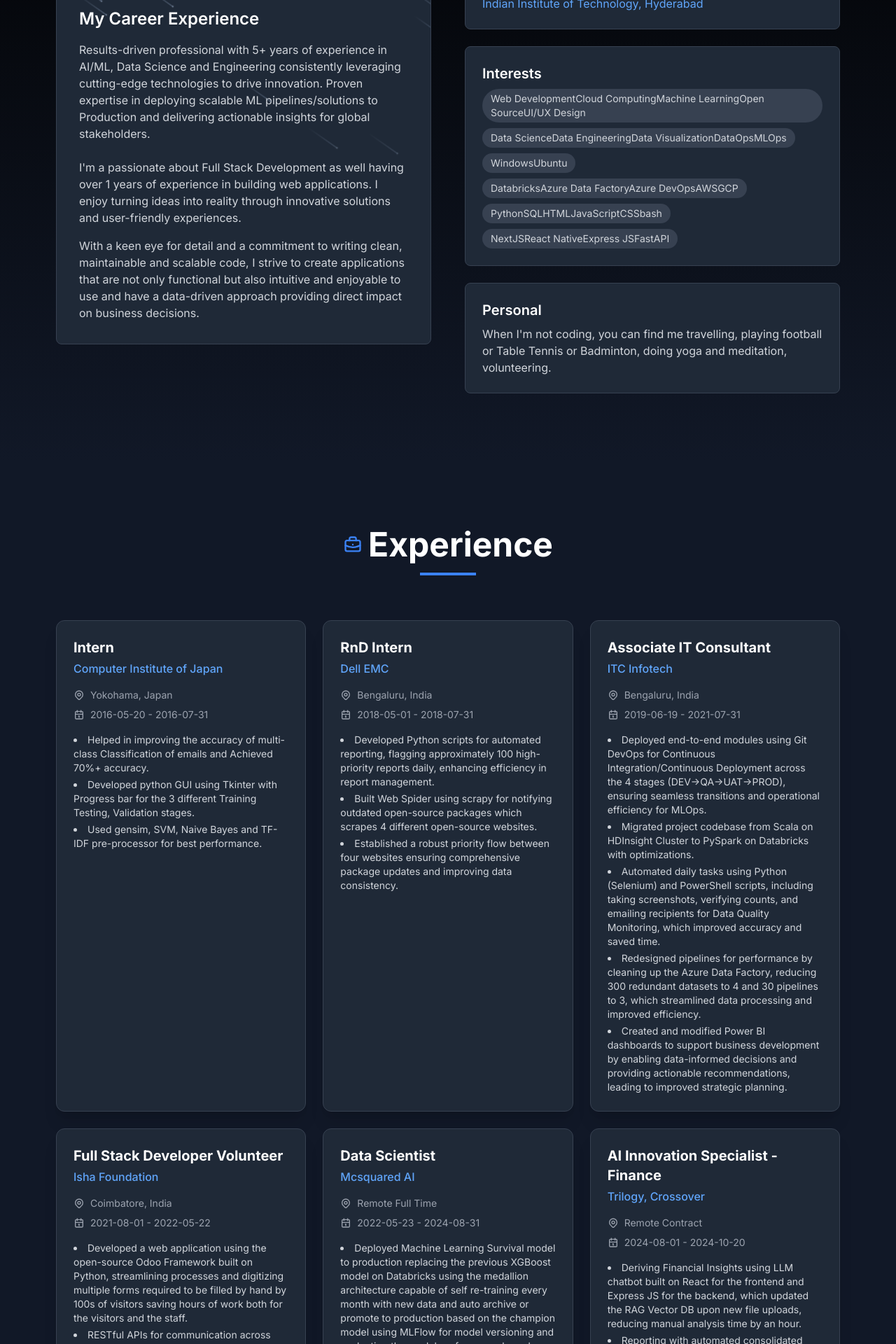
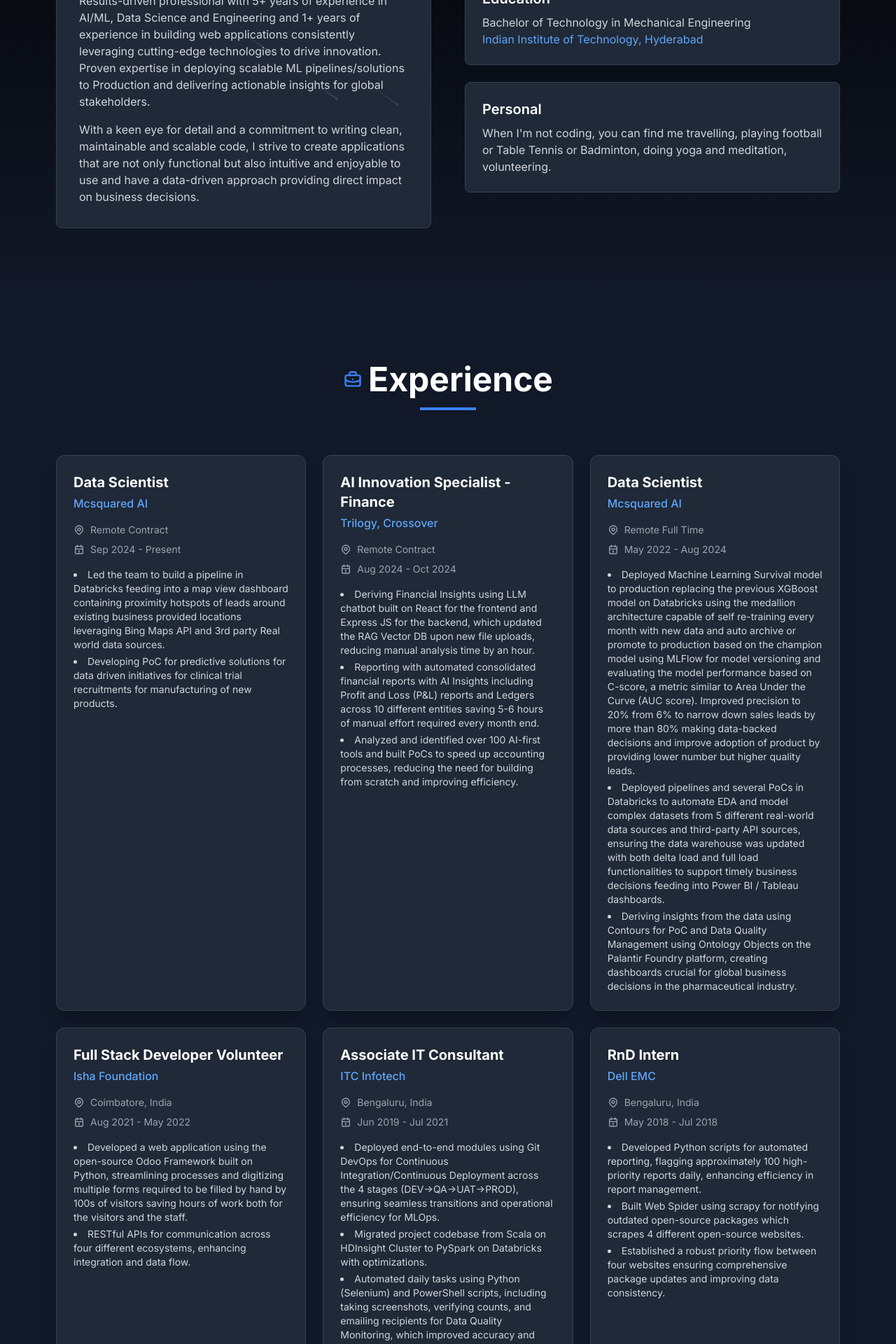
Before and after one commit to BssMsi/portfolio, a Next.js app: page / in a window 1280 px wide. Shown: the part 1120-3040 px from the top of the page at 70% size. Built offline with nearby package versions, Linux system fonts and the light colour scheme.

Commit message:
updated skills and experience section

```diff
--- a/package.json
+++ b/package.json
@@ -17,6 +17,7 @@
     "nodemailer": "^6.10.0",
     "react": "^18",
     "react-dom": "^18",
+    "react-icons": "^5.5.0",
     "tailwind-merge": "^2.2.1",
     "winston": "^3.17.0",
     "winston-daily-rotate-file": "^5.0.0",
--- a/src/components/AboutSection.tsx
+++ b/src/components/AboutSection.tsx
@@ -2,6 +2,34 @@
 import { Meteors } from "@/components/ui/meteors";
 import { portfolioData } from "@/lib/utils";
 import { motion } from "framer-motion";
+import {
+  FaCode,
+  FaDatabase,
+  FaRobot,
+  FaChartLine,
+  FaServer,
+  FaCloud,
+  FaMobile,
+  FaLaptopCode,
+  FaBrain,
+  FaNetworkWired,
+  FaDesktop,
+  FaPalette,
+  FaLinux,
+  FaWindows,
+  FaGithub,
+  FaHtml5,
+  FaCss3Alt,
+  FaJs,
+  FaPython,
+  FaTerminal,
+  FaChartBar,
+  FaCogs,
+  FaCodeBranch,
+  FaReact,
+  FaNodeJs,
+  FaFastForward
+} from "react-icons/fa";
 
 const AboutSection = () => {
   return (
@@ -30,9 +58,7 @@
               <Meteors number={15} className="opacity-80" />
               <h3 className="text-2xl font-semibold text-white mb-4">My Career Experience</h3>
               <p className="text-gray-300 mb-4">
-              Results-driven professional with 5+ years of experience in AI/ML, Data Science and Engineering consistently leveraging cutting-edge technologies to drive innovation. Proven expertise in deploying scalable ML pipelines/solutions to Production and delivering actionable insights for global stakeholders.<br /><br />
-              I'm a passionate about Full Stack Development as well having over 1 years of experience in building web applications. I enjoy turning ideas into reality through innovative solutions and user-friendly experiences.
-              </p>
+              Results-driven professional with 5+ years of experience in AI/ML, Data Science and Engineering and 1+ years of experience in building web applications consistently leveraging cutting-edge technologies to drive innovation. Proven expertise in deploying scalable ML pipelines/solutions to Production and delivering actionable insights for global stakeholders.              </p>
               <p className="text-gray-300">
                 With a keen eye for detail and a commitment to writing clean, maintainable and scalable code, I strive to create applications that are not only functional but also intuitive and enjoyable to use and have a data-driven approach providing direct impact on business decisions.
               </p>
@@ -53,17 +79,6 @@
             </div>
 
             <div className="bg-gray-800 border border-gray-700 rounded-lg p-6">
-              <h3 className="text-xl font-semibold text-white mb-2">Interests</h3>
-              <div className="flex flex-wrap gap-2 mt-2">
-                {Object.values(portfolioData.skills).map((interest, index) => (
-                  <span key={index} className="px-3 py-1 bg-gray-700 text-gray-300 rounded-full text-sm">
-                    {interest}
-                  </span>
-                ))}
-              </div>
-            </div>
-
-            <div className="bg-gray-800 border border-gray-700 rounded-lg p-6">
               <h3 className="text-xl font-semibold text-white mb-2">Personal</h3>
               <p className="text-gray-300">
                 When I'm not coding, you can find me travelling, playing football or Table Tennis or Badminton, doing yoga and meditation, volunteering.
--- a/src/components/ExperienceSection.tsx
+++ b/src/components/ExperienceSection.tsx
@@ -2,6 +2,20 @@
 import { motion } from "framer-motion";
 import { IconBriefcase, IconCalendar, IconMapPin } from "@tabler/icons-react";
 import { portfolioData } from "@/lib/utils";
+
+const formatDate = (dateString: string | null | undefined) => {
+  if (!dateString) return 'Present';
+  const date = new Date(dateString);
+  return date.toLocaleDateString('en-US', { month: 'short', year: 'numeric' });
+};
+
+const sortExperiences = (experiences: typeof portfolioData.experiences) => {
+  return [...experiences].sort((a, b) => {
+    const dateA = a.endDate ? new Date(a.endDate) : new Date();
+    const dateB = b.endDate ? new Date(b.endDate) : new Date();
+    return dateB.getTime() - dateA.getTime();
+  });
+};
 
 const ExperienceCard = ({ experience, index }: { experience: typeof portfolioData.experiences[0]; index: number }) => {
   return (
@@ -22,7 +36,7 @@
 
       <div className="flex items-center gap-2 text-gray-400 mb-4">
         <IconCalendar size={16} />
-        <span className="text-sm">{experience.startDate} - {experience.endDate}</span>
+        <span className="text-sm">{formatDate(experience.startDate)} - {formatDate(experience.endDate)}</span>
       </div>
 
       <ul className="list-disc list-inside space-y-1 text-gray-300">
@@ -37,6 +51,8 @@
 };
 
 const ExperienceSection = () => {
+  const sortedExperiences = sortExperiences(portfolioData.experiences);
+
   return (
     <section id="experience" className="w-full py-24 bg-gray-900">
       <div className="max-w-6xl mx-auto px-4">
@@ -55,7 +71,7 @@
         </motion.div>
 
         <div className="grid md:grid-cols-2 lg:grid-cols-3 gap-6">
-          {portfolioData.experiences.map((experience, index) => (
+          {sortedExperiences.map((experience, index) => (
             <ExperienceCard key={index} experience={experience} index={index} />
           ))}
         </div>
--- a/src/components/SkillsSection.tsx
+++ b/src/components/SkillsSection.tsx
@@ -1,5 +1,29 @@
 "use client";
 import { motion } from "framer-motion";
+import {
+  FaJs,
+  FaHtml5,
+  FaCss3Alt,
+  FaPython,
+  FaJava,
+  FaDatabase,
+  FaReact,
+  FaNodeJs,
+  FaDocker,
+  FaAws,
+  FaGithub,
+  FaSlack,
+  FaFigma,
+  FaCode,
+  FaServer,
+  FaCloud,
+  FaTerminal,
+  FaCodeBranch,
+  FaDesktop,
+  FaPalette,
+  FaTools,
+  FaBolt
+} from "react-icons/fa";
 
 const skills = {
   languages: ["JavaScript", "TypeScript", "Python", "Java", "HTML", "CSS", "SQL"],
@@ -8,6 +32,61 @@
   databases: ["MongoDB", "PostgreSQL", "MySQL", "Redis", "Firebase"],
   devOps: ["Docker", "Kubernetes", "AWS", "Azure", "CI/CD", "Git", "GitHub Actions"],
   tools: ["VSCode", "Postman", "Figma", "Jira", "Slack"],
+};
+
+const getIcon = (skill: string) => {
+  const lowerSkill = skill.toLowerCase();
+
+  // Languages
+  if (lowerSkill.includes('javascript')) return <FaJs className="inline-block mr-2" />;
+  if (lowerSkill.includes('typescript')) return <FaCode className="inline-block mr-2" />;
+  if (lowerSkill.includes('python')) return <FaPython className="inline-block mr-2" />;
+  if (lowerSkill.includes('java')) return <FaJava className="inline-block mr-2" />;
+  if (lowerSkill.includes('html')) return <FaHtml5 className="inline-block mr-2" />;
+  if (lowerSkill.includes('css')) return <FaCss3Alt className="inline-block mr-2" />;
+  if (lowerSkill.includes('sql')) return <FaDatabase className="inline-block mr-2" />;
+
+  // Frontend
+  if (lowerSkill.includes('react')) return <FaReact className="inline-block mr-2" />;
+  if (lowerSkill.includes('next.js')) return <FaCode className="inline-block mr-2" />;
+  if (lowerSkill.includes('redux')) return <FaCodeBranch className="inline-block mr-2" />;
+  if (lowerSkill.includes('tailwind')) return <FaPalette className="inline-block mr-2" />;
+  if (lowerSkill.includes('material ui')) return <FaPalette className="inline-block mr-2" />;
+  if (lowerSkill.includes('sass')) return <FaPalette className="inline-block mr-2" />;
+  if (lowerSkill.includes('framer motion')) return <FaBolt className="inline-block mr-2" />;
+
+  // Backend
+  if (lowerSkill.includes('node.js')) return <FaNodeJs className="inline-block mr-2" />;
+  if (lowerSkill.includes('express.js')) return <FaNodeJs className="inline-block mr-2" />;
+  if (lowerSkill.includes('django')) return <FaPython className="inline-block mr-2" />;
+  if (lowerSkill.includes('spring boot')) return <FaJava className="inline-block mr-2" />;
+  if (lowerSkill.includes('restful')) return <FaServer className="inline-block mr-2" />;
+  if (lowerSkill.includes('graphql')) return <FaCode className="inline-block mr-2" />;
+
+  // Databases
+  if (lowerSkill.includes('mongodb')) return <FaDatabase className="inline-block mr-2" />;
+  if (lowerSkill.includes('postgresql')) return <FaDatabase className="inline-block mr-2" />;
+  if (lowerSkill.includes('mysql')) return <FaDatabase className="inline-block mr-2" />;
+  if (lowerSkill.includes('redis')) return <FaDatabase className="inline-block mr-2" />;
+  if (lowerSkill.includes('firebase')) return <FaDatabase className="inline-block mr-2" />;
+
+  // DevOps
+  if (lowerSkill.includes('docker')) return <FaDocker className="inline-block mr-2" />;
+  if (lowerSkill.includes('kubernetes')) return <FaCodeBranch className="inline-block mr-2" />;
+  if (lowerSkill.includes('aws')) return <FaAws className="inline-block mr-2" />;
+  if (lowerSkill.includes('azure')) return <FaCloud className="inline-block mr-2" />;
+  if (lowerSkill.includes('ci/cd')) return <FaCodeBranch className="inline-block mr-2" />;
+  if (lowerSkill.includes('git')) return <FaGithub className="inline-block mr-2" />;
+  if (lowerSkill.includes('github actions')) return <FaGithub className="inline-block mr-2" />;
+
+  // Tools
+  if (lowerSkill.includes('vscode')) return <FaCode className="inline-block mr-2" />;
+  if (lowerSkill.includes('postman')) return <FaTools className="inline-block mr-2" />;
+  if (lowerSkill.includes('figma')) return <FaFigma className="inline-block mr-2" />;
+  if (lowerSkill.includes('jira')) return <FaTools className="inline-block mr-2" />;
+  if (lowerSkill.includes('slack')) return <FaSlack className="inline-block mr-2" />;
+
+  return <FaDesktop className="inline-block mr-2" />;
 };
 
 const SkillCategory = ({ title, items }: { title: string; items: string[] }) => {
@@ -29,8 +108,9 @@
             transition={{ duration: 0.3, delay: index * 0.05 }}
             viewport={{ once: true }}
             whileHover={{ scale: 1.05, backgroundColor: "#4299e1" }}
-            className="px-3 py-1 bg-gray-700 hover:bg-blue-600 text-gray-300 hover:text-white rounded-full text-sm transition-colors duration-300"
+            className="px-3 py-1 bg-gray-700 hover:bg-blue-600 text-gray-300 hover:text-white rounded-full text-sm transition-colors duration-300 flex items-center"
           >
+            {getIcon(skill)}
             {skill}
           </motion.span>
         ))}
```
Also changed, not shown: 1 other file (tests, documents, lock files or other folders).
